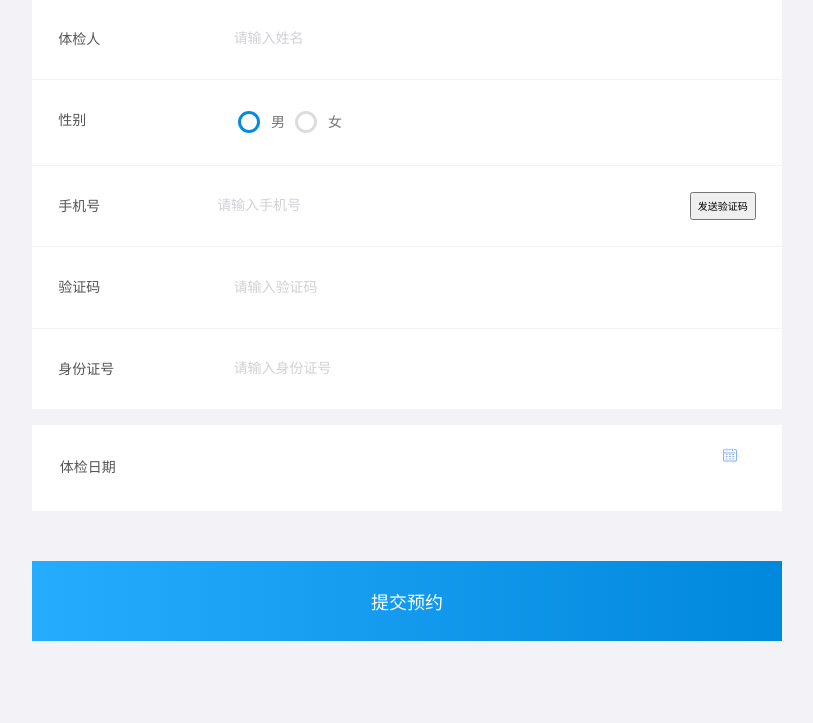
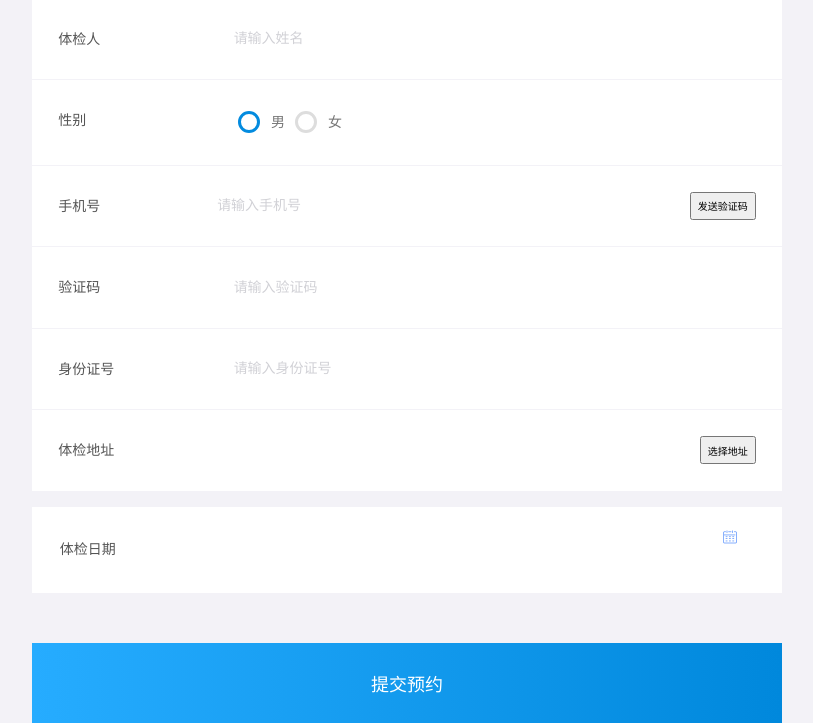
Before and after one commit to cddysq/chuanzhi_health, a web app: page /pages/orderInfo.html in a window 1280 px wide. Shown: the part 850-1573 px from the top of the page, without its empty margins (233-1046 px from the left). Before the commit the page ends 1491 px from the top, so only its background shows below. Run offline with its HTML, style and script files only (its server is not run), Linux system fonts and the light colour scheme; data that the repository does not hold is empty; some libraries are stand-ins or nearby versions; some web fonts are replaced.

Commit message:
添加用户预约地址

```diff
--- a/health_common/src/main/java/com/czjk/pojo/Order.java
+++ b/health_common/src/main/java/com/czjk/pojo/Order.java
@@ -51,6 +51,11 @@ public class Order implements Serializable {
     private String orderStatus;
 
     /**
+     * 预约体检地址
+     */
+    private String address;
+
+    /**
      * 体检套餐id
      */
     private Integer setmealId;
--- a/health_mobile/src/main/webapp/pages/orderInfo.html
+++ b/health_mobile/src/main/webapp/pages/orderInfo.html
@@ -18,6 +18,8 @@
     <script src="../plugins/vue/vue.js"></script>
     <script src="../plugins/vue/axios-0.18.0.js"></script>
     <script src="../plugins/elementui/index.js"></script>
+    <link rel="stylesheet" href="../plugins/iosselect/iosSelect.css">
+    <script type="text/javascript" src="../plugins/iosselect/iosSelect.js"></script>
     <script>
         const id = getUrlParam("id");
     </script>
@@ -90,6 +92,13 @@
                     <label>身份证号</label>
                     <input v-model="orderInfo.idCard" type="text" class="input-clear" placeholder="请输入身份证号">
                 </div>
+                <div class="input-row">
+                    <label>体检地址</label>
+                    <input v-model="orderInfo.address" id="addressId" type="text" class="input-clear">
+                    <input style="font-size: x-small;" id="showAddress" @click="selectAddress()" type="button"
+                           value="选择地址">
+                </div>
+                <div class="container"></div>
                 <div class="date">
                     <label>体检日期</label>
                     <i class="icon-date" class="picktime"></i>
@@ -109,8 +118,10 @@
             setmeal: {},//套餐信息
             orderInfo: {
                 setmealId: id,
-                sex: '1'
-            }//预约信息
+                sex: '1',
+                address: null,
+            },
+            allAddress: [{id: '10001', value: '演示数据1'}, {id: '10002', value: '演示数据2'}]//预约信息
         },
         methods: {
             //发送验证码
@@ -139,6 +150,36 @@
                         this.$message.error("验证码发送失败，请检查手机号输入是否正确");
                     }
                 })
+            },
+            selectAddress() {
+                const addressId = document.querySelector('#addressId');// 绑定一个存储结果的元素
+                const showAddress = document.querySelector('#showAddress');  // 绑定一个触发元素
+                const aId = showAddress.dataset['id'];
+                const aName = showAddress.dataset['value'];        // 获取元素的data-value属性值
+                let temp = this.orderInfo; //对象转换接收选中地址value
+                // 实例化组件
+                const bankSelect = new IosSelect(1,
+                    [this.allAddress],
+                    {
+                        container: '.container',
+                        title: '请选择体检地址',
+                        itemHeight: 50,
+                        itemShowCount: 3,
+                        oneLevelId: aId,
+                        callback: function (selectOneObj) { // 用户确认选择后的回调函数
+                            addressId.value = selectOneObj.value;
+                            temp.address = selectOneObj.value;
+                            showAddress.innerHTML = selectOneObj.value;
+                            showAddress.dataset['id'] = selectOneObj.id;
+                            showAddress.dataset['value'] = selectOneObj.value;
+                        },
+                        fallback: function () {
+                            console.log(1);
+                        },
+                        maskCallback: function () {
+                            console.log(2);
+                        }
+                    });
             },
             //提交预约
             submitOrder() {
@@ -170,6 +211,14 @@
                     this.$message.error(res.data.message);
                 }
             });
+            //发送ajax请求，查询所有地址
+            axios.get("/address/findAll.do").then((res) => {
+                if (res.data.flag) {
+                    this.allAddress = res.data.data;
+                } else {
+                    this.$message.error(res.data.message);
+                }
+            });
         }
     });
 </script>
--- a/health_mobile/src/main/webapp/pages/orderSuccess.html
+++ b/health_mobile/src/main/webapp/pages/orderSuccess.html
@@ -39,6 +39,7 @@
                     <p>体检人：{{orderInfo.member}}</p>
                     <p>体检套餐：{{orderInfo.setmeal}}</p>
                     <p>体检日期：{{orderInfo.orderDate}}</p>
+                    <p>体检地址：{{orderInfo.address}}</p>
                     <p>预约类型：{{orderInfo.orderType}}</p>
                 </div>
             </div>
@@ -67,7 +68,7 @@
             orderInfo: {}
         },
         mounted() {
-            axios.get("/order/findById/" + id + ".do?").then((res) => {
+            axios.get("/order/findById/" + id + ".do").then((res) => {
                 if (res.data.flag) {
                     //查询成功
                     this.orderInfo = res.data.data;
--- a/health_service_provider/src/main/java/com/czjk/service/impl/OrderServiceImpl.java
+++ b/health_service_provider/src/main/java/com/czjk/service/impl/OrderServiceImpl.java
@@ -80,6 +80,7 @@ public class OrderServiceImpl implements OrderService {
                 .orderDate( orderDate )
                 .orderType( Convert.toStr( map.get( "orderType" ) ) )
                 .orderStatus( Order.ORDERSTATUS_NO )
+                .address( Convert.toStr( map.get( "address" ) ) )
                 .setmealId( Convert.toInt( map.get( "setmealId" ) ) ).build();
         orderDao.add( order );
         //更新当日的已预约人数 +1
--- a/health_service_provider/src/main/resources/com/czjk/dao/OrderDao.xml
+++ b/health_service_provider/src/main/resources/com/czjk/dao/OrderDao.xml
@@ -15,8 +15,8 @@
         <selectKey resultType="int" order="AFTER" keyProperty="id">
             SELECT LAST_INSERT_ID()
         </selectKey>
-        insert into t_order(member_id,orderDate,orderType,orderStatus,setmeal_id)
-        values (#{memberId},#{orderDate},#{orderType},#{orderStatus},#{setmealId})
+        insert into t_order(member_id,orderDate,orderType,orderStatus,address,setmeal_id)
+        values (#{memberId},#{orderDate},#{orderType},#{orderStatus},#{address},#{setmealId})
     </insert>
 
     <!--动态条件查询-->
@@ -46,7 +46,7 @@
 
     <!--根据预约id查询预约信息，包括体检人信息、套餐信息-->
     <select id="findById4Detail" parameterType="int" resultType="map">
-        select m.name member, s.name setmeal, o.orderDate orderDate, o.orderType orderType
+        select m.name member, s.name setmeal, o.orderDate orderDate, o.address address, o.orderType orderType
         from t_order o,
              t_member m,
              t_setmeal s
```
